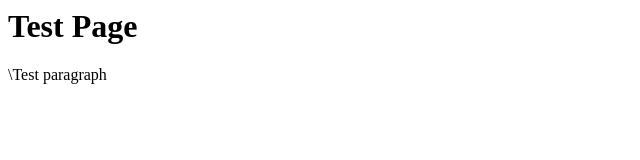
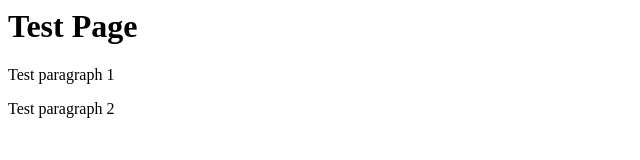
Before and after one commit to hristaki09/hristaki09.github.io, a plain HTML site: page index.html in a window 1280 px wide. Shown: the whole page, without its empty margins (0-640 px from the left). Drawn offline with Linux system fonts and the light colour scheme.

Commit message:
Update index.html

```diff
--- a/index.html
+++ b/index.html
@@ -1,2 +1,3 @@
 <h1>Test Page</h1>
-<p>\Test paragraph</p>
+<p>Test paragraph 1</p>
+<p>Test paragraph 2</p>
```
